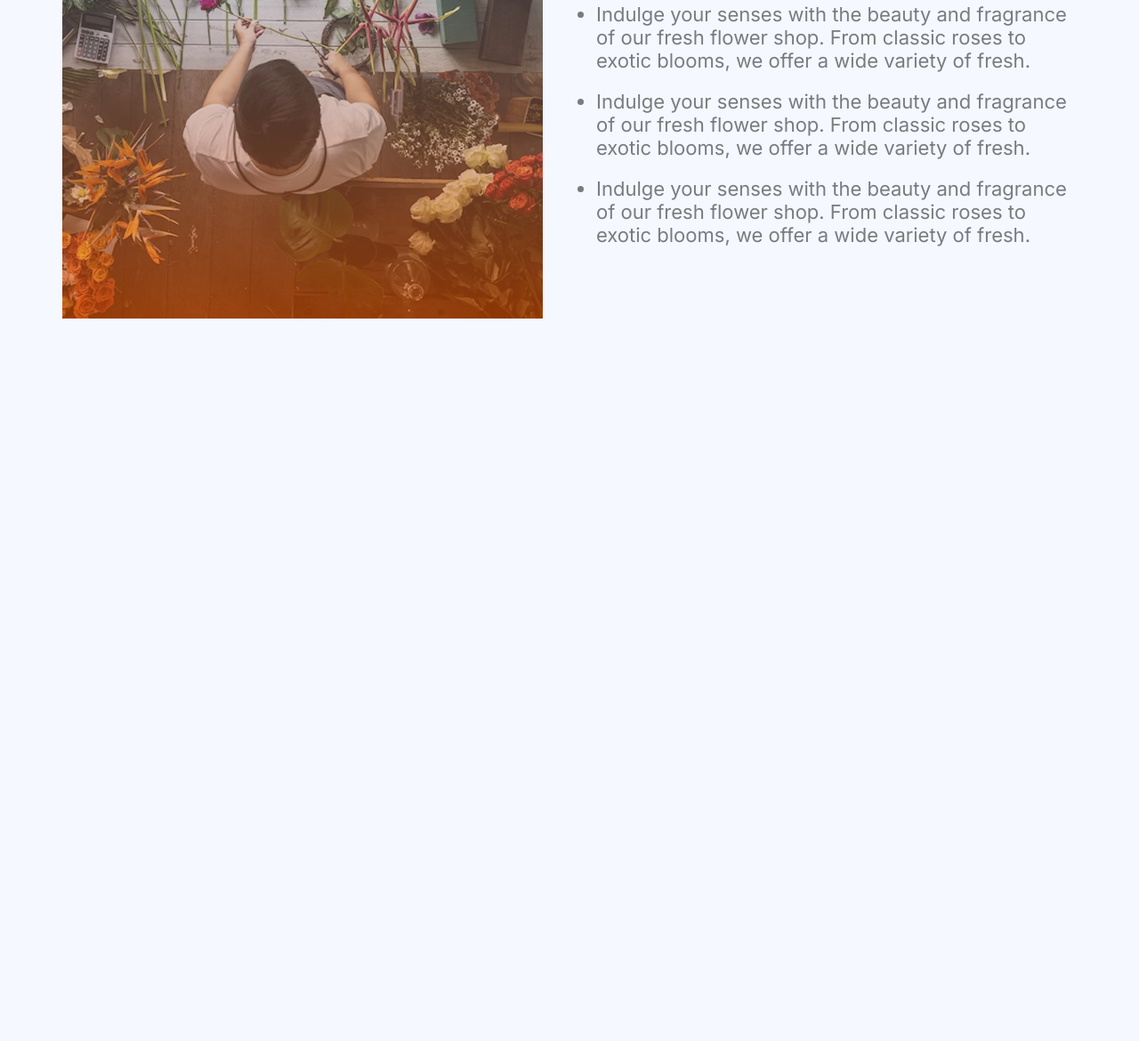
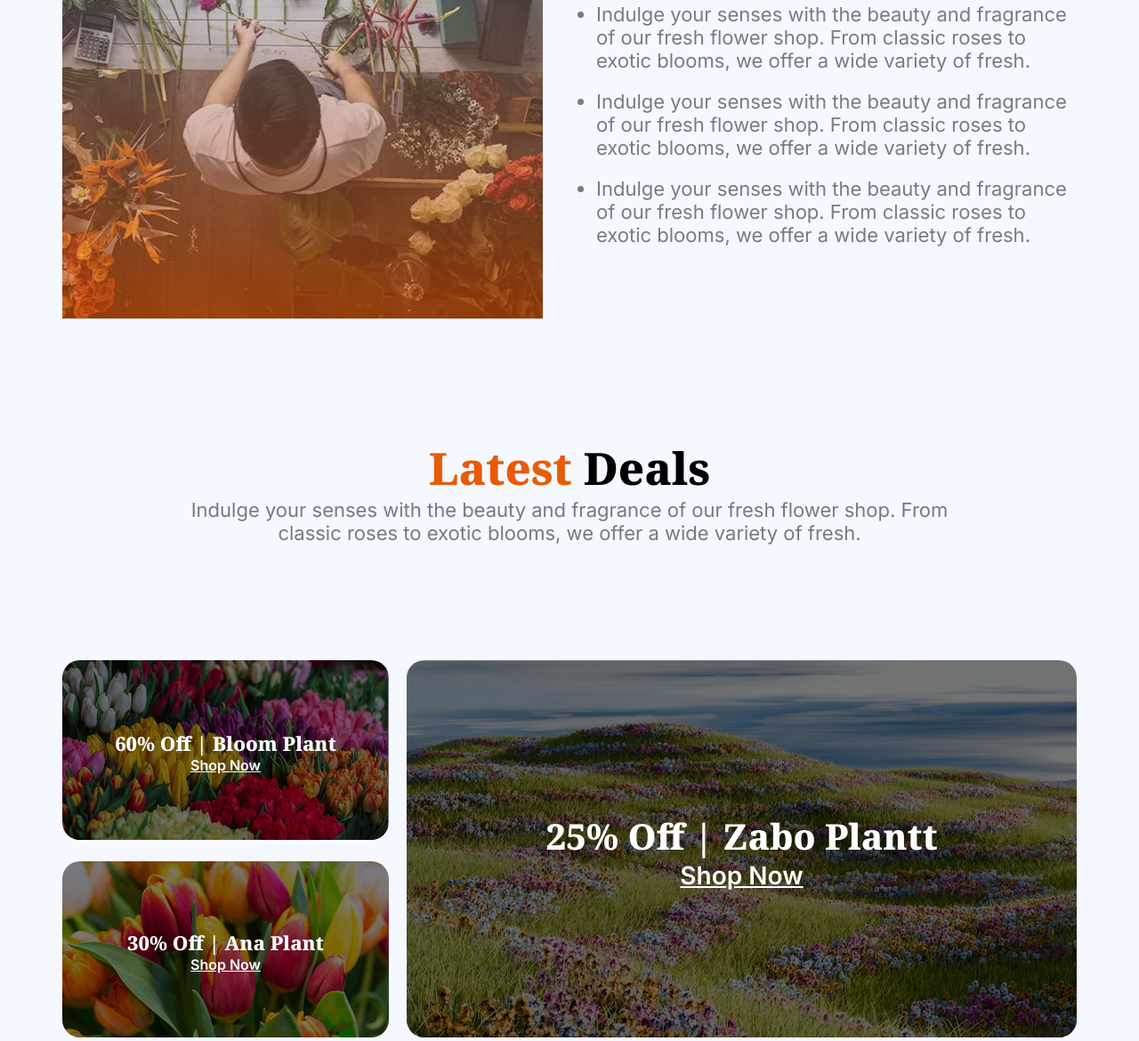
Before and after one commit to fahim793/Flower-Shop, a plain HTML site: page index.html in a window 1280 px wide. Shown: the part 2425-3595 px from the top of the page at 89% size. Before the commit the page ends 2787 px from the top, so only its background shows below. Drawn offline with Linux system fonts and the light colour scheme.

Commit message:
added Latest Deals section

```diff
--- a/index.html
+++ b/index.html
@@ -132,6 +132,47 @@
             </ul>
         </div>
     </section>
+
+    <!-- Latest deals section -->
+
+    <section class="latest-deal-section">
+
+        <div class="latest-deal-header">
+            <h2 class="noto-serif-bold"><span class="orange">Latest</span> Deals</h2>
+            <p class="inter-regular">Indulge your senses with the beauty and fragrance of our fresh flower shop. From
+                <br class="break"> classic roses to exotic blooms, we offer a wide variety of fresh.</p>
+        </div>
+        <div class="latest-img-div">
+            <div>
+                <div><img src="./assets/deal-bloom.png" alt="">
+                    <div class="overlay"></div>
+                    <div class="img-details">
+                        <h2 class="noto-serif-bold">60% Off | Bloom Plant</h2>
+                        <a href="" class="inter-semiBold">Shop Now</a>
+                    </div>
+                </div>
+                <div><img src="./assets/deal-ana.png" alt="">
+                    <div class="overlay"></div>
+                    <div class="img-details">
+                        <h2 class="noto-serif-bold">30% Off | Ana Plant</h2>
+                        <a href="" class="inter-semiBold">Shop Now</a>
+                    </div>
+                </div>
+            </div>
+            <div class="second-img-container">
+                <div><img src="./assets/deal-zabo.png" alt="">
+                    <div class="overlay2"></div>
+                    <div class="img-details">
+                        <h2 class="noto-serif-bold">25% Off | Zabo Plantt</h2>
+                        <a href="" class="inter-semiBold">Shop Now</a>
+                    </div>
+                </div>
+
+
+            </div>
+        </div>
+    </section>
+
 </body>
 
 </html>
--- a/style.css
+++ b/style.css
@@ -343,3 +343,146 @@ nav {
     }
 
 }
+
+/* Latest Deal CSS */
+
+
+.latest-deal-header {
+    text-align: center;
+    margin: 130px 0px;
+}
+
+.latest-deal-header h2 {
+    font-size: 50px;
+}
+
+.latest-deal-header p {
+    font-size: 22px;
+    color: rgba(0, 0, 0, 0.514);
+
+}
+
+.latest-img-div {
+    width: 1140px;
+    margin: auto;
+    display: flex;
+    justify-content: center;
+    align-items: center;
+    gap: 20px;
+}
+
+.latest-img-div>div {
+    display: flex;
+    flex-direction: column;
+    justify-content: space-evenly;
+    align-items: left;
+    gap: 20px;
+}
+
+.latest-img-div img {
+    border: none;
+    border-radius: 20px;
+}
+
+.latest-img-div>div>div {
+    position: relative;
+}
+
+.second-img-container {
+    position: relative;
+}
+
+.overlay {
+    width: 100%;
+    height: 98%;
+    background-color: rgba(0, 0, 0, 0.514);
+    position: absolute;
+    top: 0;
+    left: 0;
+
+    border-radius: 20px;
+}
+
+.overlay2 {
+    width: 100%;
+    height: 99%;
+    background-color: rgba(0, 0, 0, 0.514);
+    position: absolute;
+    top: 0%;
+    left: 0;
+    border-radius: 20px;
+}
+
+.img-details {
+    position: absolute;
+    top: 0;
+    left: 0;
+    width: 100%;
+    height: 100%;
+    display: flex;
+    flex-direction: column;
+    justify-content: center;
+    align-items: center;
+    text-align: center;
+    color: white;
+
+}
+
+.img-details h2 {
+    font-size: 22px;
+}
+
+.img-details a {
+    color: white;
+    font-size: 16px;
+}
+
+.second-img-container .img-details h2 {
+    font-size: 40px;
+}
+
+.second-img-container .img-details a {
+    font-size: 28px;
+}
+
+@media screen and (max-width: 480px) {
+    .latest-img-div {
+        flex-direction: column;
+        width: 100%;
+    }
+
+    .second-img-container img {
+        width: 100%;
+
+    }
+
+    .second-img-container>div {
+        width: 367px;
+    }
+
+    .overlay2 {
+        height: 98%;
+    }
+
+    .second-img-container .img-details h2 {
+        font-size: 20px;
+    }
+
+    .second-img-container .img-details a {
+        font-size: 16px;
+    }
+
+    .latest-deal-header h2 {
+        font-size: 20px;
+    }
+
+    .latest-deal-header p {
+        font-size: 14px;
+        padding: 0px 20px;
+    }
+
+    .latest-deal-header {
+
+        margin: 100px 0px 50px 0px;
+    }
+}
```
